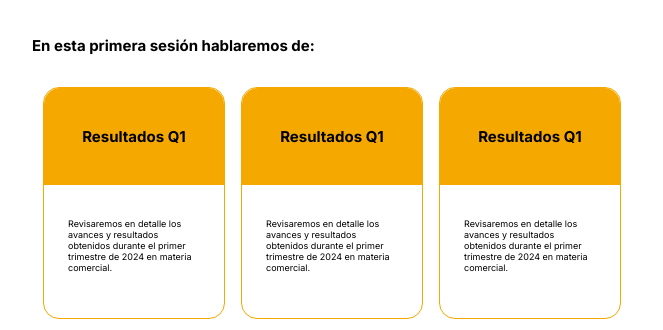
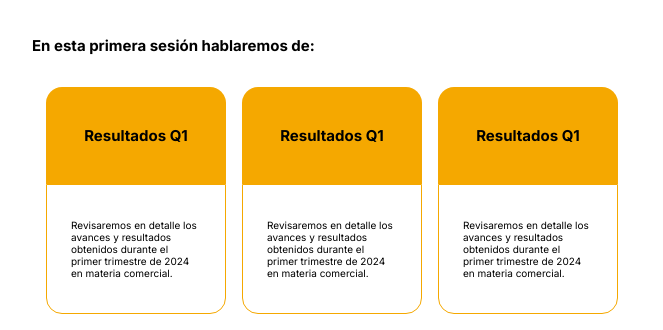
Before and after one commit to AxelTinoco/correo-base, a plain HTML site: page index.html in a window 1280 px wide. Shown: the part 411-741 px from the top of the page, without its empty margins (308-971 px from the left). Drawn offline with Linux system fonts and the light colour scheme.

Commit message:
Update index.html

```diff
--- a/index.html
+++ b/index.html
@@ -81,7 +81,6 @@
 .card-container{
   border-radius: 1rem;
   height: 230px;
-  border: 1px solid #F5A800;
   width: 30%;
 }
 
@@ -107,6 +106,7 @@
 
 .body-card{
   border-radius: 0rem 0rem 1rem 1rem;
+  border: 1px solid #F5A800;
   display: flex;
   padding: 1.5rem;
   justify-content: center;
@@ -118,7 +118,7 @@
 .body-text-card{
   color: #000;
   font-family: "Inter", sans-serif;
-  font-size: 0.5625rem;
+  font-size: 0.625rem;
   font-style: normal;
   font-weight: 400;
   line-height: normal;
```
